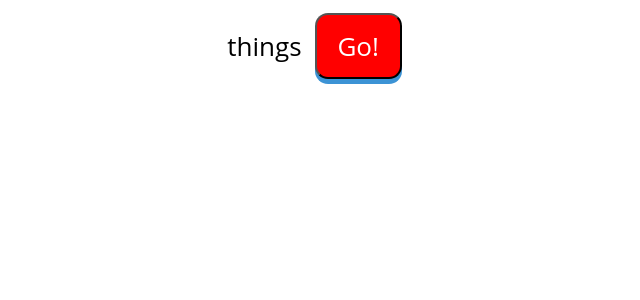
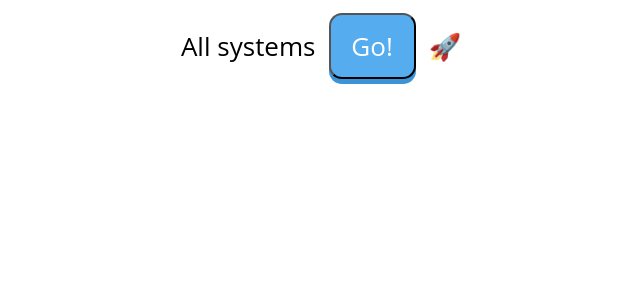
Before and after one commit to arakno/wayflyer, a React (Create React App) app: page / in a window 1280 px wide. Shown: the top 300 px of the page, without its empty margins (319-959 px from the left). Built offline with nearby package versions, Linux system fonts and the light colour scheme.

Commit message:
Style label.

```diff
--- a/src/Button.tsx
+++ b/src/Button.tsx
@@ -30,13 +30,18 @@ box-shadow: 0px 5px 0px 0px #3C93D5;
     cursor: pointer;
 }
 `
+const StyledLabel = styled.label`
+&:after {
+    content: '🚀'
+}
+`
 
 const Button:React.FC<StyledButtonProps> = (props: StyledButtonProps) => {
     return (
         <>
-            <label>{props.labelText}
+            <StyledLabel>{props.labelText}
                 <StyledButton {...props}>{props.buttonText}</StyledButton>
-            </label>
+            </StyledLabel>
         </>
     )
 }
--- a/src/Header.tsx
+++ b/src/Header.tsx
@@ -19,9 +19,8 @@ const Header = ({...props}: Props)  => {
       <header className="App-header">
         <div className="buttons">
           <Button
-            labelText="things"
+            labelText="All systems"
             buttonText="Go!"
-            background="red"
             onClick={testLaunch}
           />
         </div>
```
Also changed, not shown: 1 other file (tests, documents, lock files or other folders).
